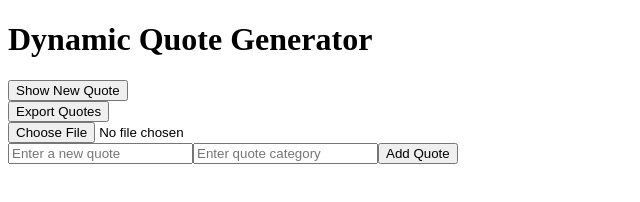
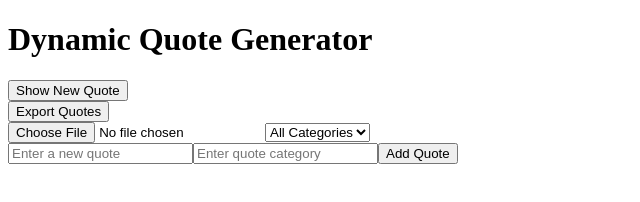
Before and after one commit to Legacymoz/alx_fe_javascript, a plain HTML site: page dom-manipulation/index.html in a window 1280 px wide. Both pictures are taken after typing "Sample", "Sample" into the empty fields and a click on the button "Add Quote". Shown: the whole page, without its empty margins (0-640 px from the left). Drawn offline with Linux system fonts and the light colour scheme.

Commit message:
Adding filter categories

```diff
--- a/dom-manipulation/index.html
+++ b/dom-manipulation/index.html
@@ -14,6 +14,12 @@
     <br>
     <input type="file" id="importFile" accept=".json" onchange="importFromJsonFile(event)" />
 
+    <select id="categoryFilter" onchange="filterQuotes()">
+        <option value="all">All Categories</option>
+        <!-- Dynamically populated categories will go here -->
+    </select>
+
+
     <script src="script.js"></script>
   </body>
   </html>
--- a/dom-manipulation/script.js
+++ b/dom-manipulation/script.js
@@ -16,6 +16,7 @@ function loadQuotes(){
         ]
         saveQuotes();
     }
+    populateCategoryFilter();
 }
 
 function saveQuotes(){
@@ -43,11 +44,26 @@ function addQuote()
 
 
     if(newQuote && newCategory) {
-        myQuote.push({text:newQuote, category: newCategory});
+
+        const categoryFilter = document.getElementById('categoryFilter');
+        const existingCategories = Array.from(categoryFilter.options).map(option => option.value);
+
+        // Add the new quote
+        myQuote.push({ text: newQuote, category: newCategory });
         saveQuotes();
+
+        // Update the dropdown if the new category is not already present
+        if (!existingCategories.includes(newCategory)) {
+            const newOption = document.createElement('option');
+            newOption.value = newCategory;
+            newOption.textContent = newCategory;
+            categoryFilter.appendChild(newOption);
+        }
+
         document.getElementById('newQuoteText').value = "";
         document.getElementById('newQuoteCategory').value = "";
         alert("Quote added!");
+        populateCategoryFilter();
     } else {
         alert("Please enter both quote and category.");
     }
@@ -118,8 +134,46 @@ function importFromJsonFile(event) {
         myQuote.push(...importedQuotes);
         saveQuotes();
         alert('Quotes imported successfully!');
+        populateCategoryFilter();
     };
     fileReader.readAsText(event.target.files[0]);
+}
+
+function populateCategoryFilter() {
+    const categoryFilter = document.getElementById('categoryFilter');
+    const categories = [...new Set(myQuote.map(quote => quote.category))]; // Get unique categories
+
+    // Clear existing options, keeping "All Categories"
+    categoryFilter.innerHTML = '<option value="all">All Categories</option>';
+
+    categories.forEach(category => {
+        const option = document.createElement('option');
+        option.value = category;
+        option.textContent = category;
+        categoryFilter.appendChild(option);
+    });
+
+    const lastSelectedCategory = localStorage.getItem('lastSelectedCategory');
+    if (lastSelectedCategory) {
+        categoryFilter.value = lastSelectedCategory;
+    }
+}
+
+function filterQuotes() {
+    const category = document.getElementById('categoryFilter').value;
+    const displayQuote = document.getElementById('quoteDisplay');
+
+    if (category === 'all') {
+        // Show all quotes if "All Categories" is selected
+        let allQuotes = myQuote.map(q => `"${q.text}" - ${q.category}`).join('<br>');
+        displayQuote.innerHTML = allQuotes;
+    } else {
+        // Filter quotes by the selected category
+        let filteredQuotes = myQuote.filter(q => q.category === category);
+        let quotesText = filteredQuotes.map(q => `"${q.text}" - ${q.category}`).join('<br>');
+        displayQuote.innerHTML = quotesText;
+    }
+    localStorage.setItem('lastSelectedCategory', category);
 }
 
 
```
